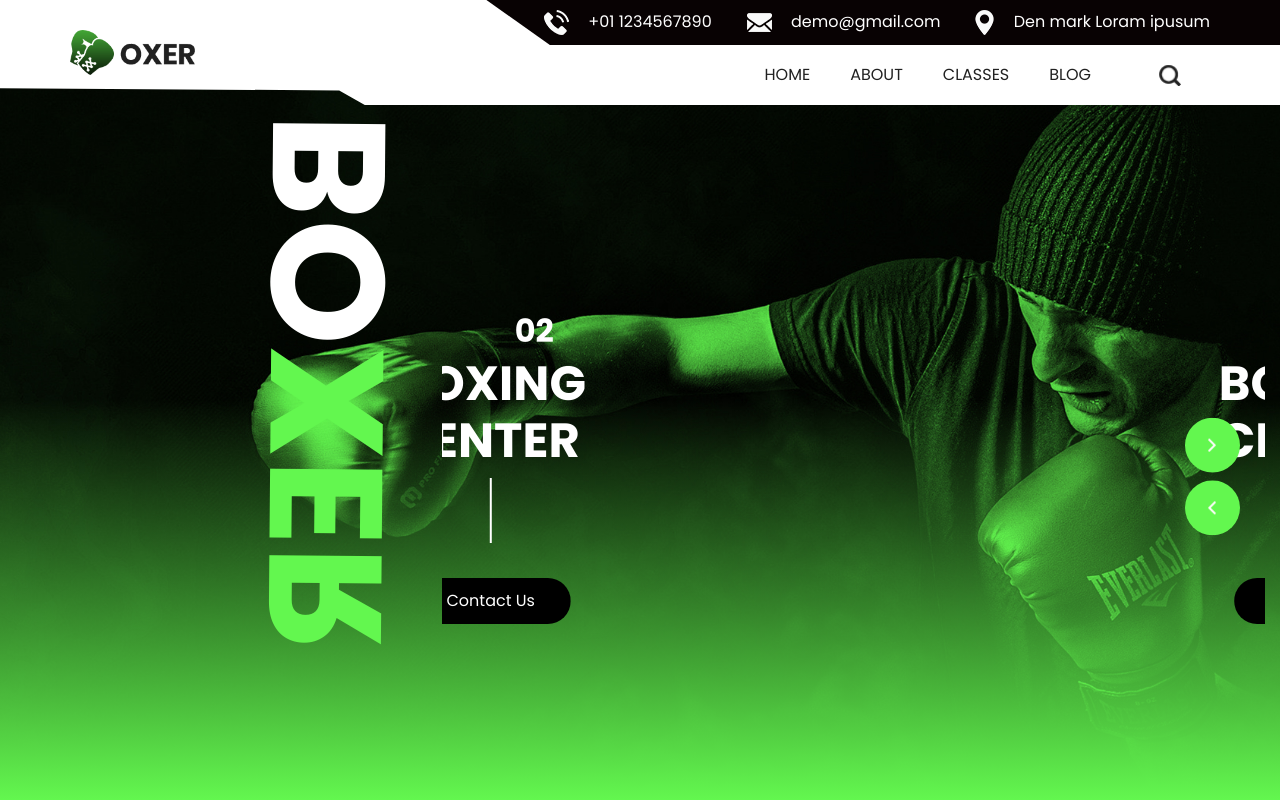
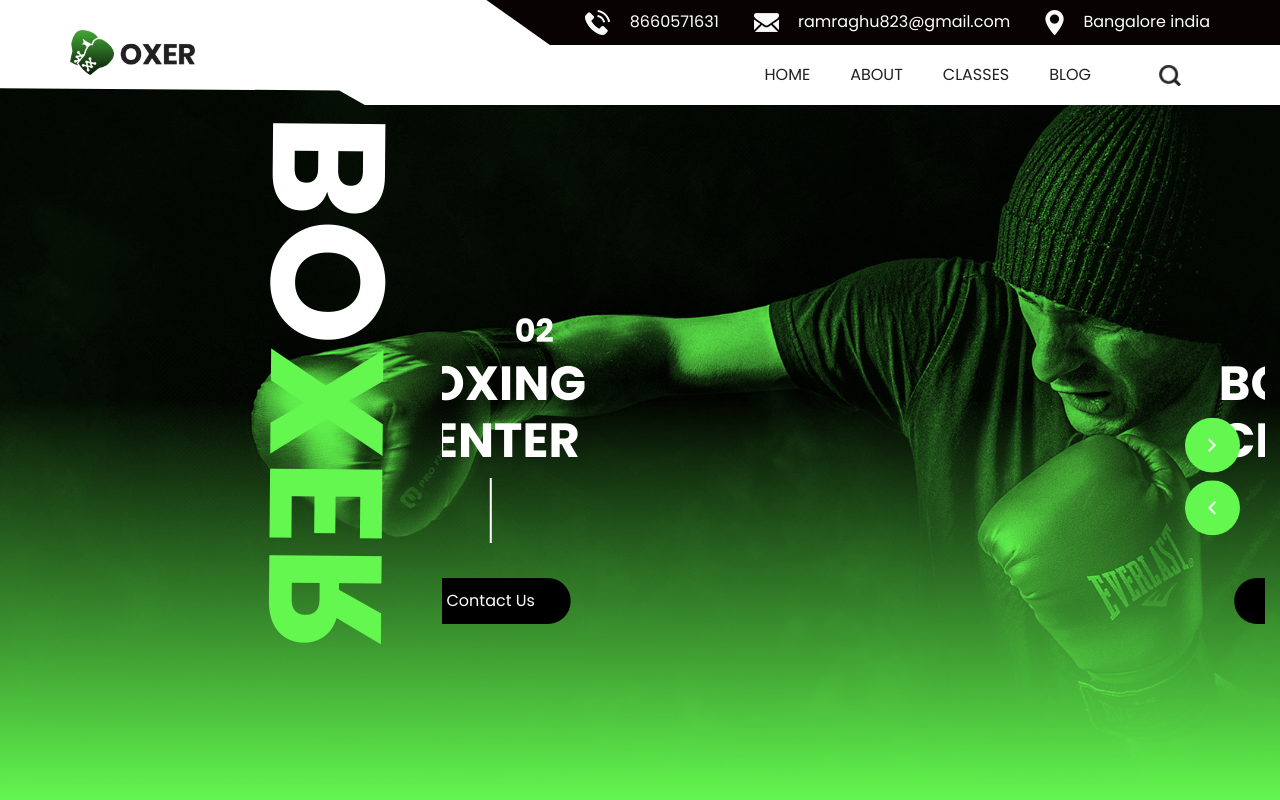
Before and after one commit to ramraghu058/sample-Jenkins, a plain HTML site: page index.html in a window 1280 px wide. Shown: the top 800 px of the page. Drawn offline with nearby package versions, Linux system fonts and the light colour scheme; some packages are replaced by stand-ins of ours; a web font is replaced by a local one.

Commit message:
thirid commit

```diff
--- a/index.html
+++ b/index.html
@@ -43,19 +43,19 @@
                 <li class="">
                   <a class="" href="">
                     <img src="images/telephone.png" alt="" />
-                    <span> +01 1234567890</span>
+                    <span> 8660571631</span>
                   </a>
                 </li>
                 <li class="">
                   <a class="" href="">
                     <img src="images/mail.png" alt="" />
-                    <span>demo@gmail.com</span>
+                    <span>ramraghu823@gmail.com</span>
                   </a>
                 </li>
                 <li class="">
                   <a class="" href="">
                     <img src="images/location.png" alt="" />
-                    <span>Den mark Loram ipusum</span>
+                    <span>Bangalore india</span>
                   </a>
                 </li>
               </ul>
```
